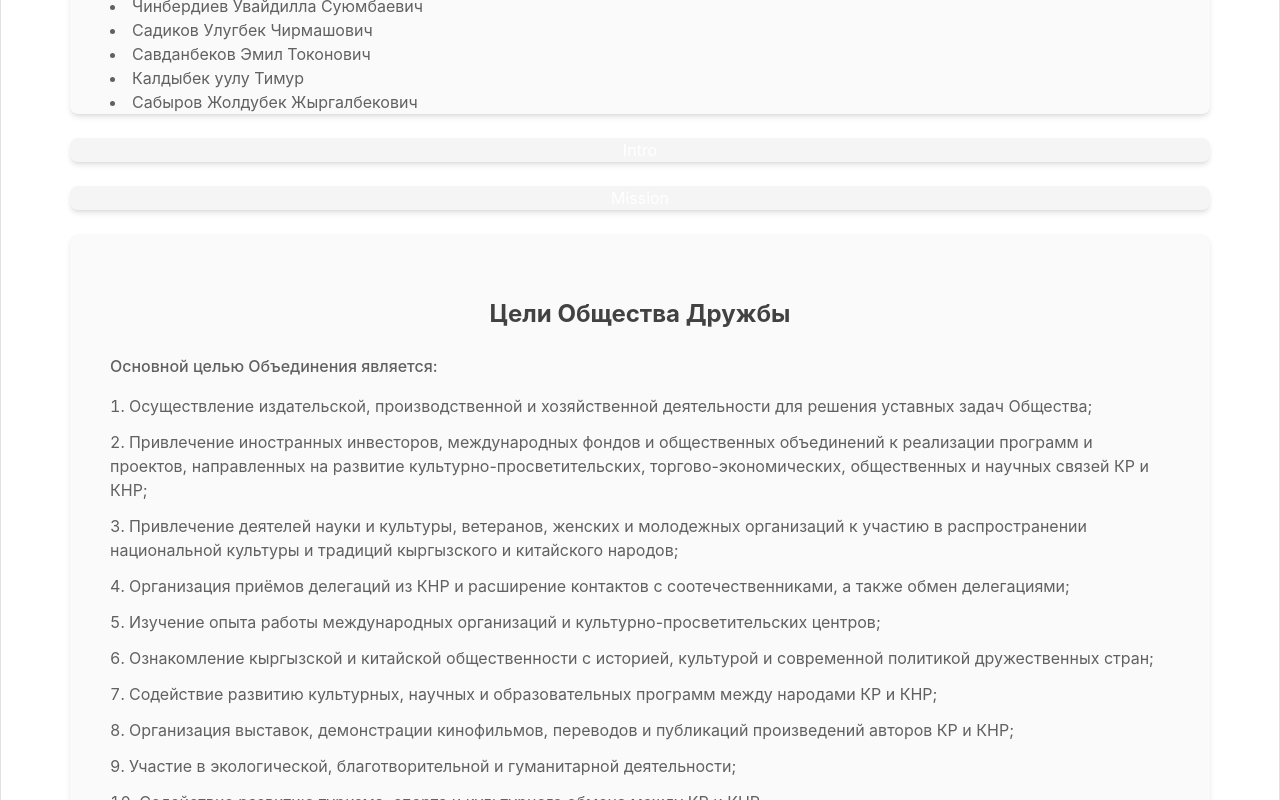
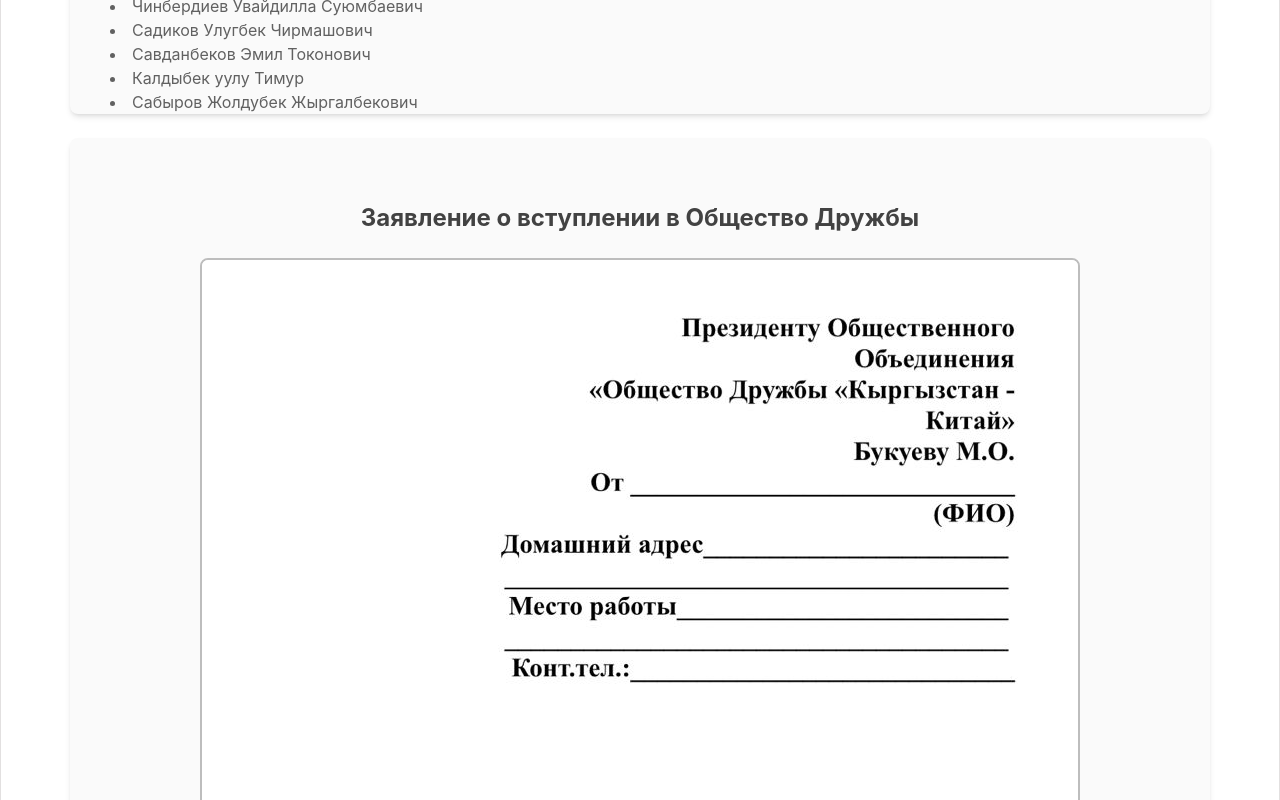
Before and after one commit to Az-s/newsBlog, a React (Vite) app in the folder frontend/: page / in a window 1280 px wide. Shown: the part 1240-2040 px from the top of the page. Built offline with nearby package versions, Linux system fonts and the light colour scheme; a web font is replaced by a local one.

Commit message:
completed intro component

```diff
--- a/frontend/src/components/main/Goals.jsx
+++ b/frontend/src/components/main/Goals.jsx
@@ -2,7 +2,7 @@
 const Goals = () => {
   return (
     <div className="bg-gray-50 text-white p-10 rounded-lg shadow-md text-left">
-         <h2 className="text-2xl font-bold text-gray-800 py-6 text-center">Цели Общества Дружбы</h2>
+         <h2 className="text-2xl font-bold text-gray-800 mb-4 text-center">Цели Общества Дружбы</h2>
       <p className="text-gray-700 mb-4 font-medium">
         Основной целью Объединения является:
       </p>
--- a/frontend/src/components/main/Information.jsx
+++ b/frontend/src/components/main/Information.jsx
@@ -1,7 +1,7 @@
 
 const Information = () => {
   return (
-    <div className="bg-gray-100 text-white px-4 rounded-lg shadow-md">Information</div>
+    <div className="bg-gray-50 text-white px-4 rounded-lg shadow-md">Information</div>
   )
 }
 
--- a/frontend/src/components/main/Intro.jsx
+++ b/frontend/src/components/main/Intro.jsx
@@ -1,8 +1,18 @@
+import application from "../../assets/application.jpeg";
 
 const Intro = () => {
   return (
-    <div className="bg-gray-100 text-white px-4 rounded-lg shadow-md">Intro</div>
-  )
-}
+    <div className="bg-gray-50 text-white p-10 rounded-lg shadow-md">
+      <h2 className="text-2xl font-bold text-gray-800 py-6 text-center">
+        Заявление о вступлении в Общество Дружбы
+      </h2>
+      <img
+        src={application}
+        alt="Заявление"
+        className="mx-auto border-2 border-gray-400 rounded-lg"
+      />
+    </div>
+  );
+};
 
-export default Intro
+export default Intro;
--- a/frontend/src/components/main/Mission.jsx
+++ b/frontend/src/components/main/Mission.jsx
@@ -1,7 +1,38 @@
 
 const Mission = () => {
   return (
-    <div className="bg-gray-100 text-white px-4 rounded-lg shadow-md">Mission</div>
+    <div className="bg-gray-50 text-white p-10 rounded-lg shadow-md">
+       <h2 className="text-2xl font-bold text-gray-800 mb-4">Миссия Общества Дружбы</h2>
+      <ul className="list-disc list-inside text-gray-700 space-y-3 text-left">
+        <li>
+          Развитие культурных, просветительских, научных, исследовательских, деловых и иных контактов между общественными организациями, деловыми кругами и отдельными представителями общественности КР и Китайской Народной Республикой (далее КНР);
+        </li>
+        <li>
+          Содействие формированию в КР всестороннего и объективного представления о КНР как о социалистическом государстве, великой державе, активном партнере, в культурном и научном сотрудничестве;
+        </li>
+        <li>
+          Сотрудничество с государственными и другими организациями в осуществлении постоянного информационного обмена по вопросам международного, научного и культурного сотрудничества;
+        </li>
+        <li>
+          Развитие контактов с международными неправительственными организациями, в том числе со специализированными организациями и другими международными организациями;
+        </li>
+        <li>
+          Создание информационно-справочных фондов и банков данных о КР и КНР, проведение конференций, симпозиумов по вопросам культурно-просветительских связей, знакомство кыргызского народа с достижениями КНР в области культуры, искусства, науки и образования;
+        </li>
+        <li>
+          Организация выступлений художественных коллективов и отдельных исполнителей, теле- и кинопросмотров, выставок художественных произведений изобразительного искусства и изделий народного творчества, фотовыставок, комплексных мероприятий, посвященных КР и КНР;
+        </li>
+        <li>
+          Содействие изучению кыргызского языка и литературы, языков других народов республики, развитие контактов с соотечественниками, проживающими в КНР и их объединениями;
+        </li>
+        <li>
+          Содействие изучению китайского языка и литературы, языков других народов республики, развитие контактов с соотечественниками, проживающими в КР и их объединениями;
+        </li>
+        <li>
+          Осуществление сотрудничества с правительством, местными органами самоуправления и другими организациями в развитии международных контактов по вопросам гуманитарных, научно-технических, культурных связей, а также партнерских отношений между городами и регионами КР и КНР, используя в этих целях возможности организаций, участвующих в развитии народной дипломатии;
+        </li>
+      </ul>
+    </div>
   )
 }
 
```
Also changed, not shown: frontend/src/assets/application.jpeg (added).
